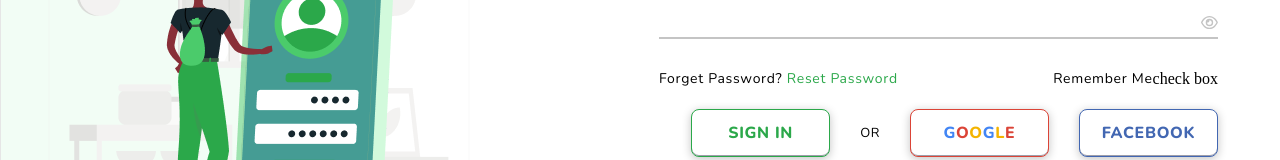
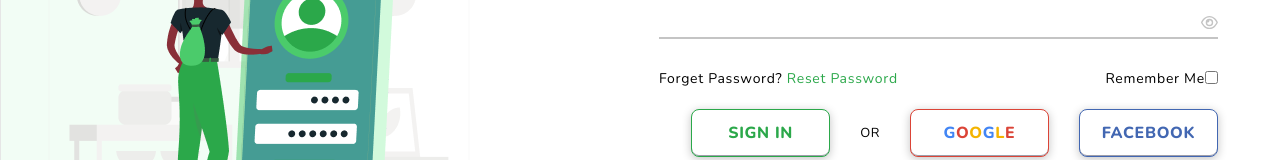
Before and after one commit to Clean-Hub/cleanhub, a React (Create React App) app: page /login in a window 1280 px wide. Shown: the part 447-607 px from the top of the page. Built offline with nearby package versions, Linux system fonts and the light colour scheme.

Commit message:
rememberMe folder created

```diff
--- /dev/null
+++ b/src/components/rememberMe/RememberMe.jsx
@@ -0,0 +1,7 @@
+import React from 'react'
+
+const RememberMe = (props) => {
+  return <input type='checkbox' />
+}
+
+export default RememberMe
--- a/src/pages/login/Login.jsx
+++ b/src/pages/login/Login.jsx
@@ -2,6 +2,7 @@ import './login.css'
 import logo from '../../assets/img/loginLogo.PNG'
 import { FontAwesomeIcon } from '@fortawesome/react-fontawesome'
 import { faEye } from '@fortawesome/free-regular-svg-icons'
+import RememberMe from '../../components/rememberMe/RememberMe'
 
 const Login = () => {
   return (
@@ -33,7 +34,9 @@ const Login = () => {
           </p>
           <div className='rememberMe'>
             <p className='rememeberMeText'>Remember Me</p>
-            <div className='rememberMeCB'>check box</div>
+            <div className='rememberMeCB'>
+              <RememberMe />
+            </div>
           </div>
         </div>
         <div className='signInSocial'>
```
Also changed, not shown: src/components/rememberMe/rememberMe.css (added).
